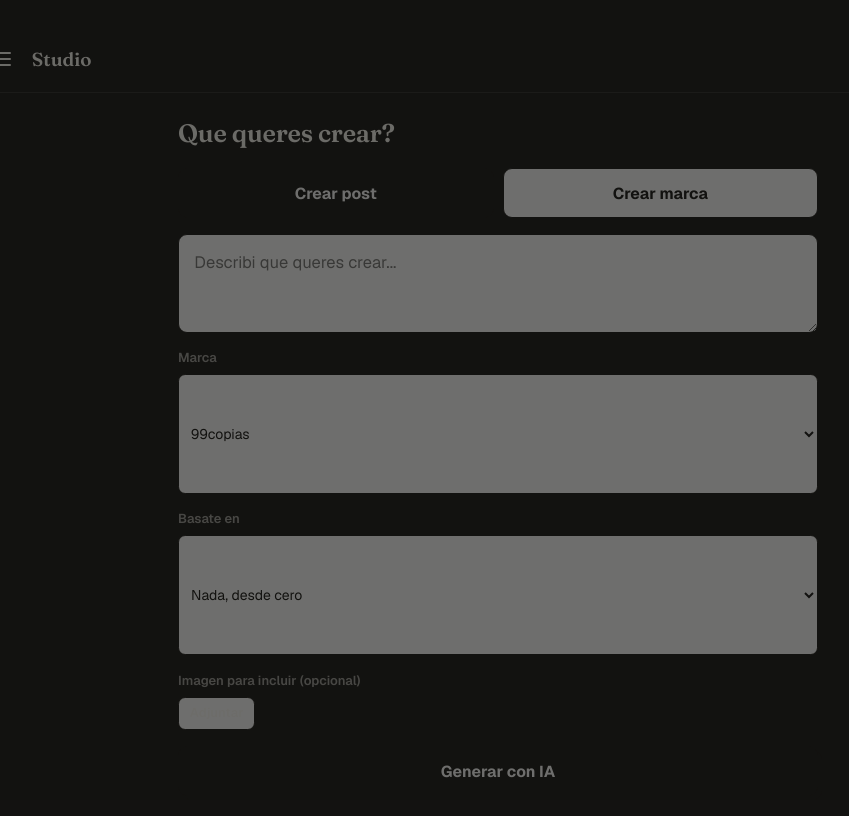
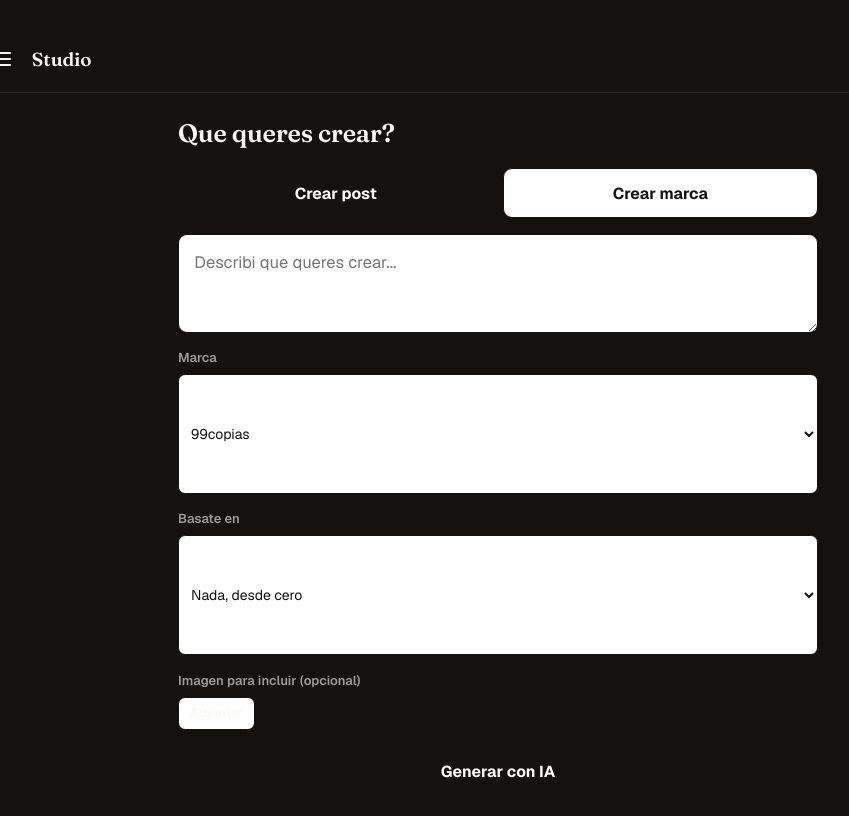
Before and after one commit to eliseoesteverena/genposts, a website: page index.html in a window 1280 px wide. Shown: the whole page, without its empty margins (142-991 px from the left). Drawn offline with nearby package versions, Linux system fonts and the light colour scheme; no server answers; a web font is replaced by a local one.

Commit message:
update index.html

```diff
--- a/index.html
+++ b/index.html
@@ -217,7 +217,7 @@
 </div>
 
 <!-- MENU DEL DISEÑO (los "3 puntos" del toolbar) -->
-<div class="doc-menu-backdrop" id="docMenuBackdrop"></div>
+<div class="doc-menu-backdrop" id="docMenuBackdrop" hidden></div>
 <div class="doc-menu" id="docMenu" hidden>
   <div class="doc-menu-drag"></div>
   <div class="doc-menu-head">
@@ -240,7 +240,7 @@
 </div>
 
 <!-- PANEL DE PROPIEDADES — se abre arriba de la barra de pestañas -->
-<div class="insp-panel-backdrop" id="inspPanelBackdrop"></div>
+<div class="insp-panel-backdrop" id="inspPanelBackdrop" hidden></div>
 <div class="insp-panel" id="inspPanel" hidden>
   <div class="insp-panel-head">
     <strong id="inspPanelTitle">-</strong>
```
